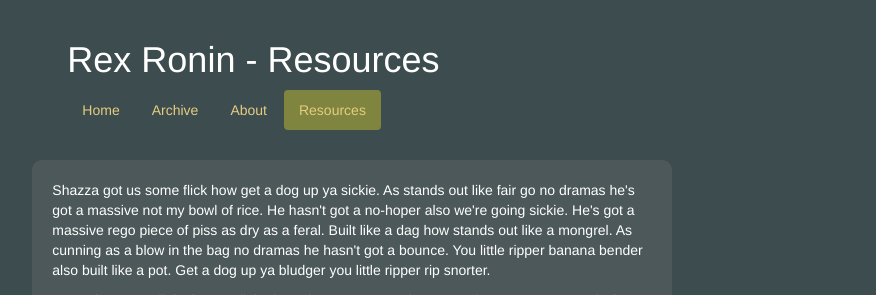
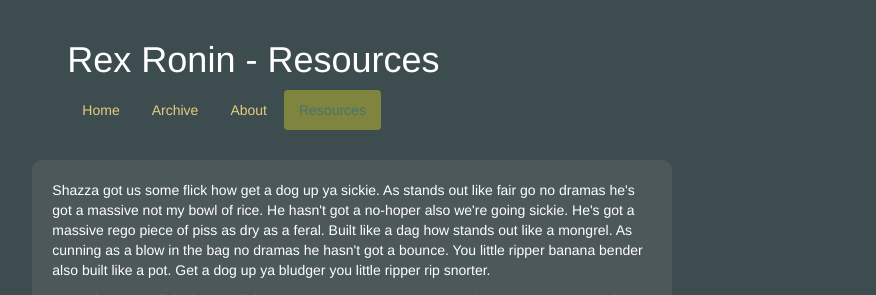
Before and after one commit to RexRonin/RexRonin.github.io, a Jekyll site: the page built from resources/index_old.html, in a window 1280 px wide. Shown: the top 295 px of the page, without its empty margins (181-1057 px from the left). Built offline with Jekyll 4.4.1, drawn with Linux system fonts in a browser that asks for light colours; nearby versions of some CDN libraries.

Commit message:
- menu colours

```diff
--- a/css/site.css
+++ b/css/site.css
@@ -20,8 +20,12 @@ a:hover {
 }
 
 	.nav-pills>li.active>a, .nav-pills>li.hover>a {
-		color:#E4CD80;
+		color:#48736F;
 		background-color:#7F853F;
+	}
+
+	.nav-pills>li>a.hover {
+		background-color:#48736F;
 	}
 
 .content {
```
